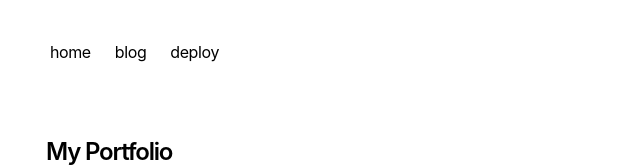
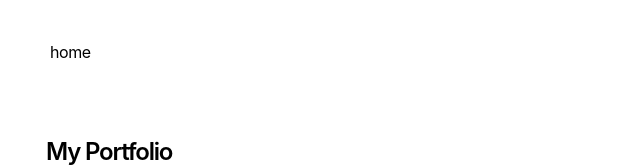
Before and after one commit to tylenode/vis-a3, a Next.js app: page / in a window 1280 px wide. Shown: the top 167 px of the page, without its empty margins (306-946 px from the left). Built offline with nearby package versions, Linux system fonts and the light colour scheme.

Commit message:
Removed two tabs

```diff
--- a/app/components/nav.tsx
+++ b/app/components/nav.tsx
@@ -3,13 +3,7 @@
 const navItems = {
   '/': {
     name: 'home',
-  },
-  '/blog': {
-    name: 'blog',
-  },
-  'https://vercel.com/templates/next.js/portfolio-starter-kit': {
-    name: 'deploy',
-  },
+  }
 }
 
 export function Navbar() {
```
